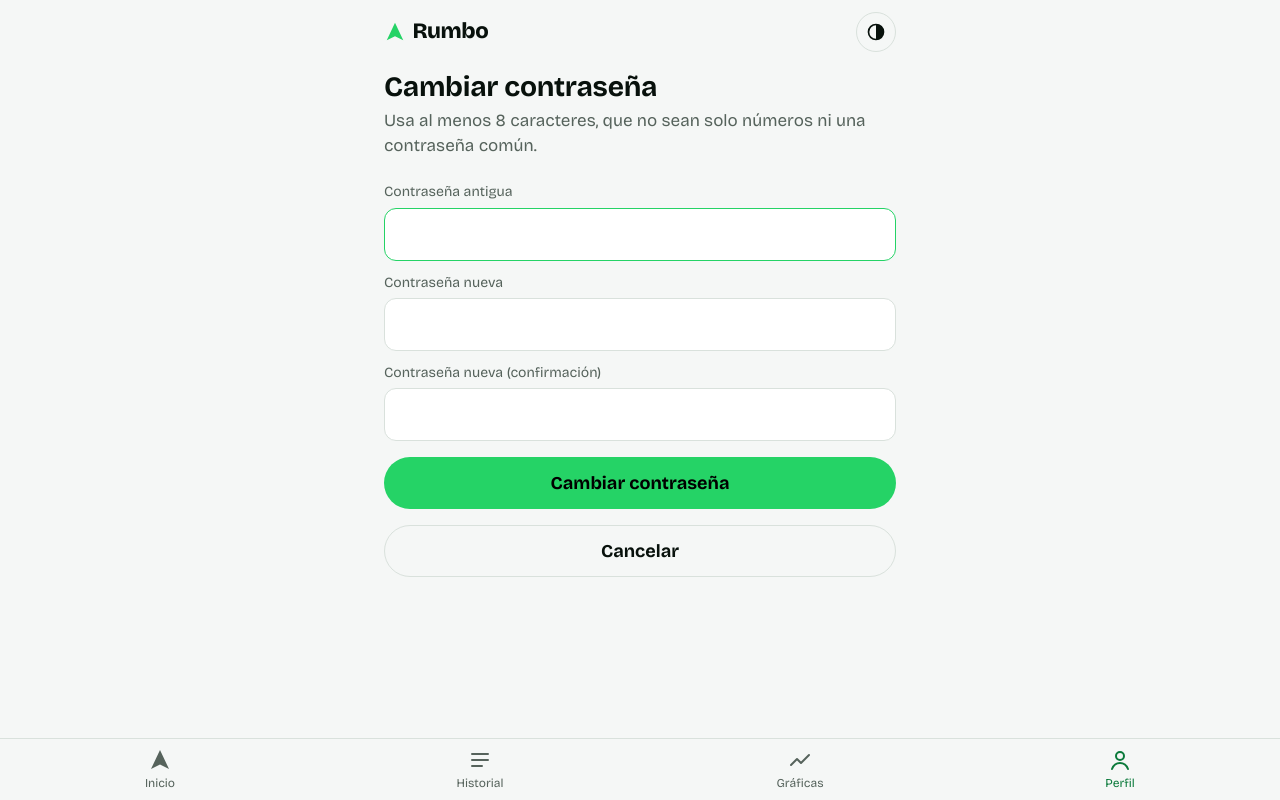
After one commit to watuesta/rumbo, a Django app: page /perfil/contrasena/ in a window 1280 px wide. The commit adds this page. Run offline with Django 5.2, Linux system fonts and the light colour scheme; the visitor is signed in with stand-in values (Sample User, id 1).

Commit message:
Permite cambiar la contraseña desde el perfil
Usa la vista de Django con las reglas de contraseña configuradas. La
sesión sigue abierta y al terminar vuelve al perfil con un mensaje.

Co-Authored-By: Claude Opus 5.5 <noreply@anthropic.com>

```diff
--- a/seguimiento/templates/seguimiento/perfil.html
+++ b/seguimiento/templates/seguimiento/perfil.html
@@ -17,6 +17,10 @@
   <button type="submit" class="boton">{% if nuevo %}Empezar{% else %}Guardar perfil{% endif %}</button>
 </form>
 
+{% if not nuevo %}
+  <a class="boton boton-secundario" href="{% url 'cambiar_contrasena' %}">Cambiar contraseña</a>
+{% endif %}
+
 <form method="post" action="{% url 'salir' %}">
   {% csrf_token %}
   <button type="submit" class="boton boton-secundario">Salir de {{ user.get_username }}</button>
--- a/seguimiento/urls.py
+++ b/seguimiento/urls.py
@@ -13,4 +13,5 @@ urlpatterns = [
     path("historial/", views.historial, name="historial"),
     path("graficas/", views.graficas, name="graficas"),
     path("perfil/", views.perfil, name="perfil"),
+    path("perfil/contrasena/", views.CambiarContrasena.as_view(), name="cambiar_contrasena"),
 ]
--- a/seguimiento/views.py
+++ b/seguimiento/views.py
@@ -3,10 +3,13 @@ from functools import wraps
 
 from django.contrib import messages
 from django.contrib.auth.decorators import login_required
+from django.contrib.auth.views import PasswordChangeView
+from django.contrib.messages.views import SuccessMessageMixin
 from django.core.paginator import Paginator
 from django.db.models import Min, Sum
 from django.http import Http404
 from django.shortcuts import get_object_or_404, redirect, render
+from django.urls import reverse_lazy
 from django.utils import timezone
 from django.views.decorators.http import require_POST
 
@@ -245,3 +248,10 @@ def perfil(request):
         inicial = {"fecha_inicio": timezone.localdate()} if actual is None else None
         form = PerfilForm(instance=actual, initial=inicial)
     return render(request, "seguimiento/perfil.html", {"form": form, "nuevo": actual is None})
+
+
+class CambiarContrasena(SuccessMessageMixin, PasswordChangeView):
+    """Cambia la contraseña sin cerrar la sesión y vuelve al perfil."""
+
+    success_url = reverse_lazy("perfil")
+    success_message = "Contraseña cambiada."
--- a/templates/base.html
+++ b/templates/base.html
@@ -52,7 +52,7 @@
         <svg width="24" height="24" viewBox="0 0 24 24" aria-hidden="true"><path fill="none" stroke="currentColor" stroke-width="2" stroke-linecap="round" stroke-linejoin="round" d="M3 17l6-6 4 4 8-8"/></svg>
         Gráficas
       </a>
-      <a href="{% url 'perfil' %}" {% if ruta == 'perfil' %}aria-current="page"{% endif %}>
+      <a href="{% url 'perfil' %}" {% if ruta == 'perfil' or ruta == 'cambiar_contrasena' %}aria-current="page"{% endif %}>
         <svg width="24" height="24" viewBox="0 0 24 24" aria-hidden="true"><circle cx="12" cy="8" r="4" fill="none" stroke="currentColor" stroke-width="2"/><path d="M4 21c1.5-4 4.5-6 8-6s6.5 2 8 6" fill="none" stroke="currentColor" stroke-width="2" stroke-linecap="round"/></svg>
         Perfil
       </a>
--- /dev/null
+++ b/templates/registration/password_change_form.html
@@ -0,0 +1,19 @@
+{% extends "base.html" %}
+{% block titulo %}Cambiar contraseña · Rumbo{% endblock %}
+{% block contenido %}
+<div>
+  <h1>Cambiar contraseña</h1>
+  <p class="ruta-nota">Usa al menos 8 caracteres, que no sean solo números ni una contraseña común.</p>
+</div>
+
+<form method="post" class="form" novalidate>
+  {% csrf_token %}
+  <div class="campos">
+    {% include "campo.html" with campo=form.old_password ancho=True %}
+    {% include "campo.html" with campo=form.new_password1 ancho=True %}
+    {% include "campo.html" with campo=form.new_password2 ancho=True %}
+  </div>
+  <button type="submit" class="boton">Cambiar contraseña</button>
+  <a class="boton boton-secundario" href="{% url 'perfil' %}">Cancelar</a>
+</form>
+{% endblock %}
```
Also changed, not shown: seguimiento/tests/test_vistas.py (+33 -0 lines).
